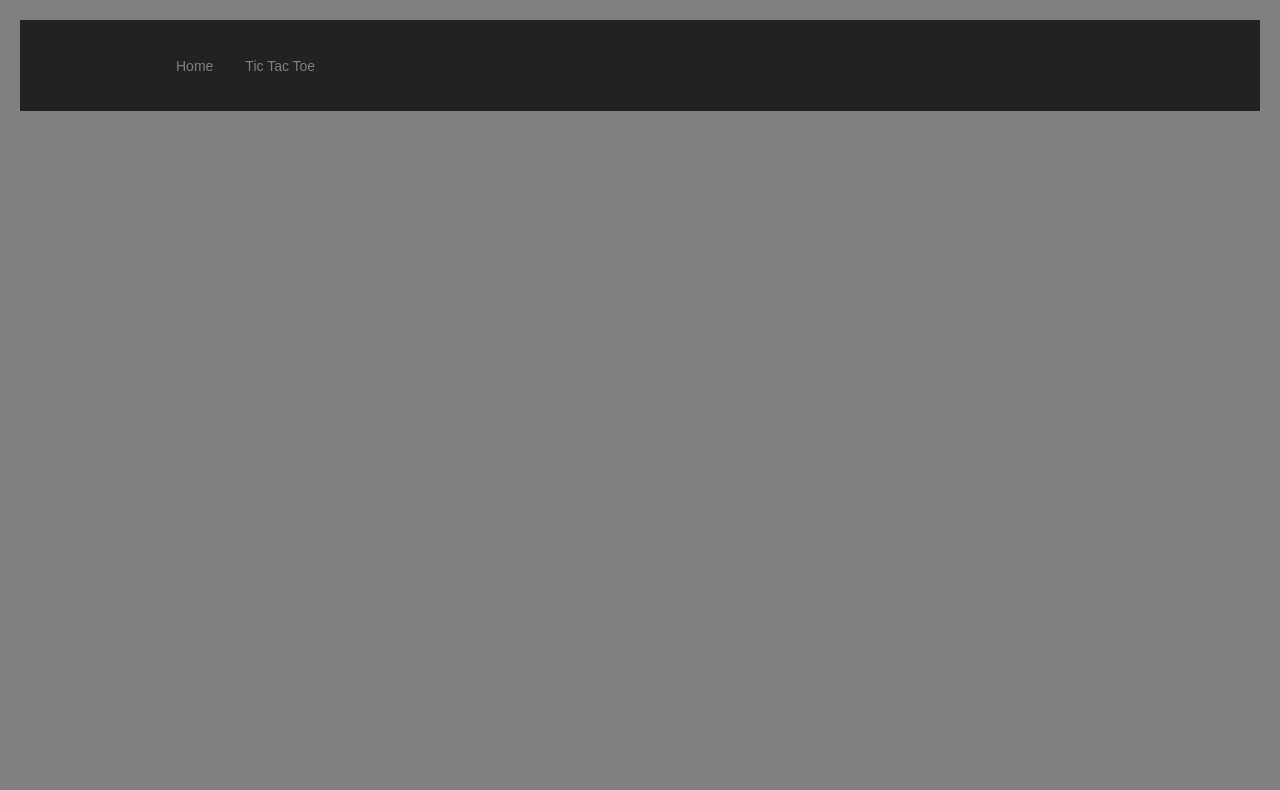
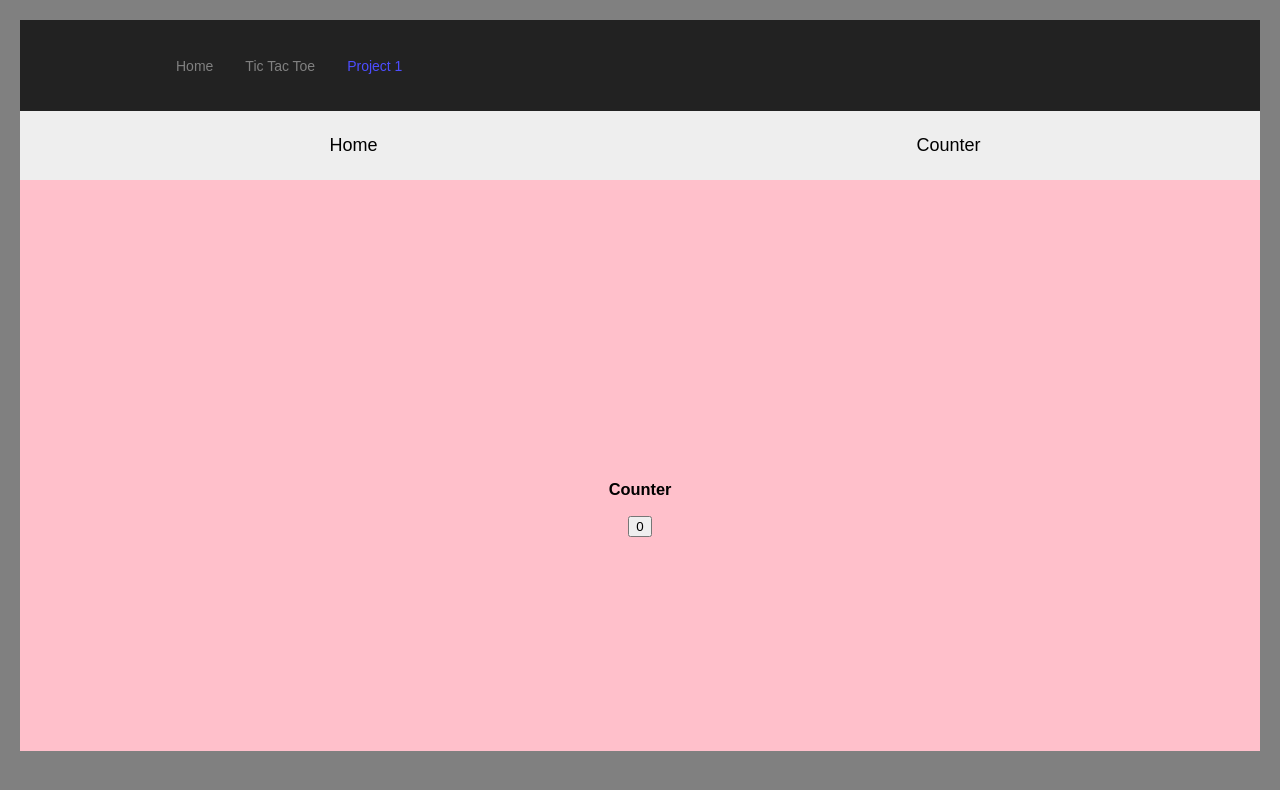
Before and after one commit to TomatoKicker/ReactLearning, a React (Create React App) app: page /project1 in a window 1280 px wide. Before the commit this address had no page. Shown: the top 790 px of the page. Built offline with nearby package versions, Linux system fonts and the light colour scheme.

Commit message:
udemy project

```diff
--- a/src/App.js
+++ b/src/App.js
@@ -4,7 +4,8 @@ import Navbar from './components/Navbar';
 import { BrowserRouter as Router, Routes, Route }
     from 'react-router-dom';
 import Home from './pages';
-import Game from './pages/tictactoe';
+import Game from './pages/tictactoe/tictactoe';
+import Project1 from './pages/reactjs-the-complete-course-for-beginners/Project1';
 
 function App() {
     return (
@@ -13,6 +14,7 @@ function App() {
             <Routes>
                 <Route path='/' element={<Home />} />
                 <Route path='/tic-tac-toe' element={<Game />} />
+                <Route path='/project1' element={<Project1 />} />
             </Routes>
         </Router>
     );
--- a/src/components/Navbar/index.js
+++ b/src/components/Navbar/index.js
@@ -13,6 +13,9 @@ const Navbar = () => {
                     <NavLink to="/tic-tac-toe" activeStyle>
                         Tic Tac Toe
                     </NavLink>
+                    <NavLink to="/project1" activeStyle>
+                        Project 1
+                    </NavLink>
                 </NavMenu>
             </Nav>
         </>
--- /dev/null
+++ b/src/components/reactjs-the-complete-course-for-beginners/Counter.js
@@ -0,0 +1,16 @@
+import React from "react";
+import "../../css/reactjs-the-complete-course-for-beginners/Counter.css"
+
+function Counter(){
+    return(
+        <div className="project1-counter-parent">
+        <div className="project1-counter">
+            <h3>
+                Counter
+            </h3>
+            <button>0</button>
+        </div>
+        </div>
+    )
+}
+export default Counter;
--- /dev/null
+++ b/src/components/reactjs-the-complete-course-for-beginners/Header.js
@@ -0,0 +1,18 @@
+import React from "react";
+
+function Header() {
+    return (
+        <div className="project1-header">
+            <ul>
+                <li>
+                    Home
+                </li>
+                <li>
+                    Counter
+                </li>
+            </ul>
+        </div>
+    )
+
+}
+export default Header;
--- /dev/null
+++ b/src/css/reactjs-the-complete-course-for-beginners/Counter.css
@@ -0,0 +1,31 @@
+.project1{
+    background-color: pink;
+    height: 80vh;
+    width: 100%;
+    box-sizing: border-box;
+}
+
+.project1-header{
+    padding: 10px;
+    background-color: #eee;
+}
+.project1-header > ul{
+    background-color: #eee;
+    display: flex;
+    justify-content: space-around;
+}
+.project1-header > ul > li{
+    outline: none;
+    text-decoration: none;
+    list-style: none;
+    font-size: 18px;
+    cursor: pointer;
+}
+.project1-counter-parent{
+    width: 100%;
+    height: 100%;
+    display: flex;
+    align-items: center;
+    text-align: center;
+    justify-content: center;
+}
--- /dev/null
+++ b/src/pages/reactjs-the-complete-course-for-beginners/Project1.js
@@ -0,0 +1,14 @@
+import React from "react";
+import Header from "../../components/reactjs-the-complete-course-for-beginners/Header";
+import Counter from "../../components/reactjs-the-complete-course-for-beginners/Counter";
+
+function Project1() {
+    return (
+        <div className="project1">
+        <Header></Header>
+        <Counter></Counter>
+        </div>
+    )
+}
+
+export default Project1;
--- a/src/pages/tictactoe/index.js
+++ b/src/pages/tictactoe/tictactoe.js
@@ -1,5 +1,5 @@
 import React from 'react';
-import '../../css/tictactoe.css';
+import '../../css/tictactoe/tictactoe.css';
 
 
 function Square(props) {
```
Also changed, not shown: src/css/tictactoe/tictactoe.css (renamed from src/css/tictactoe.css).
